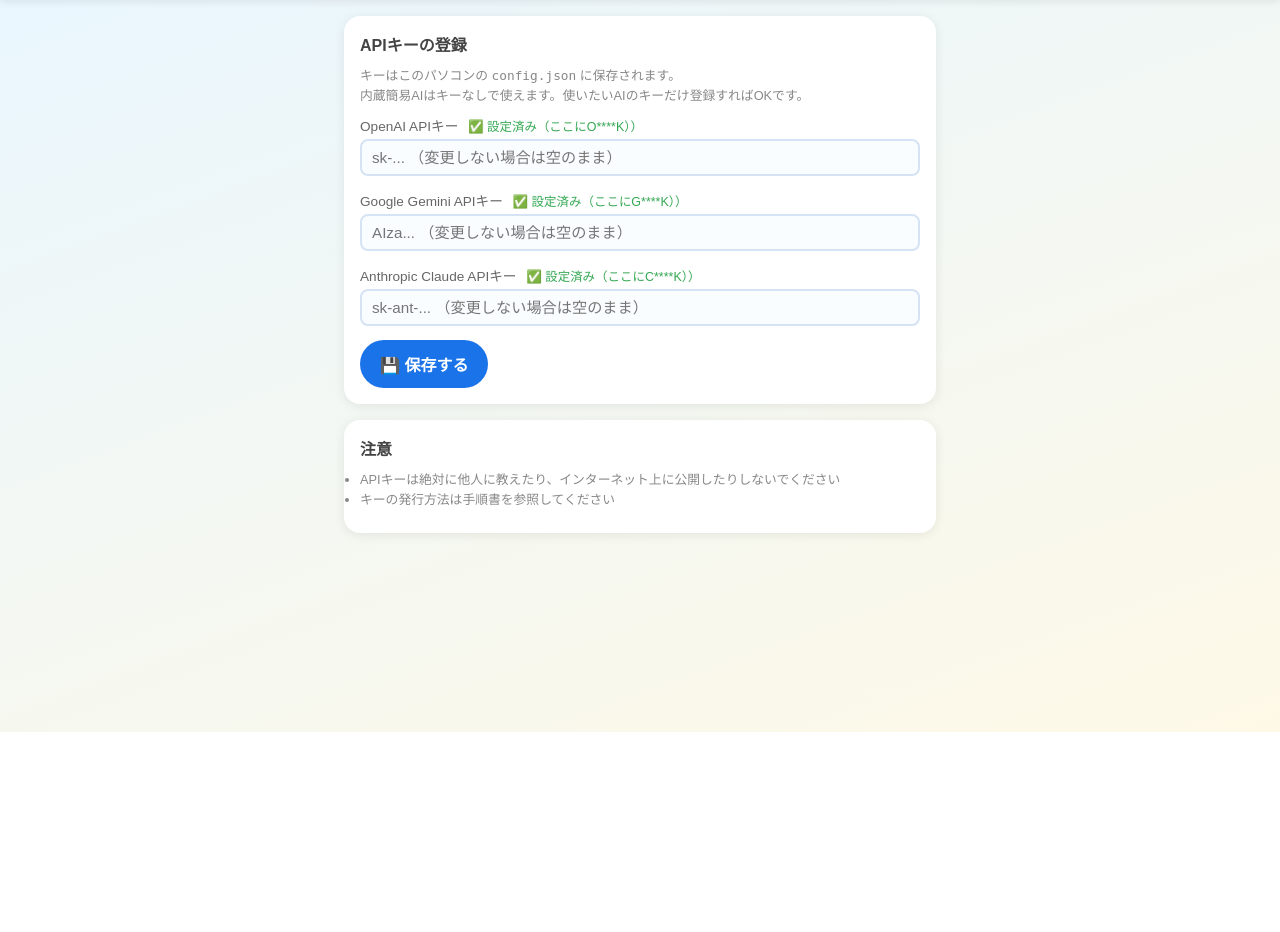
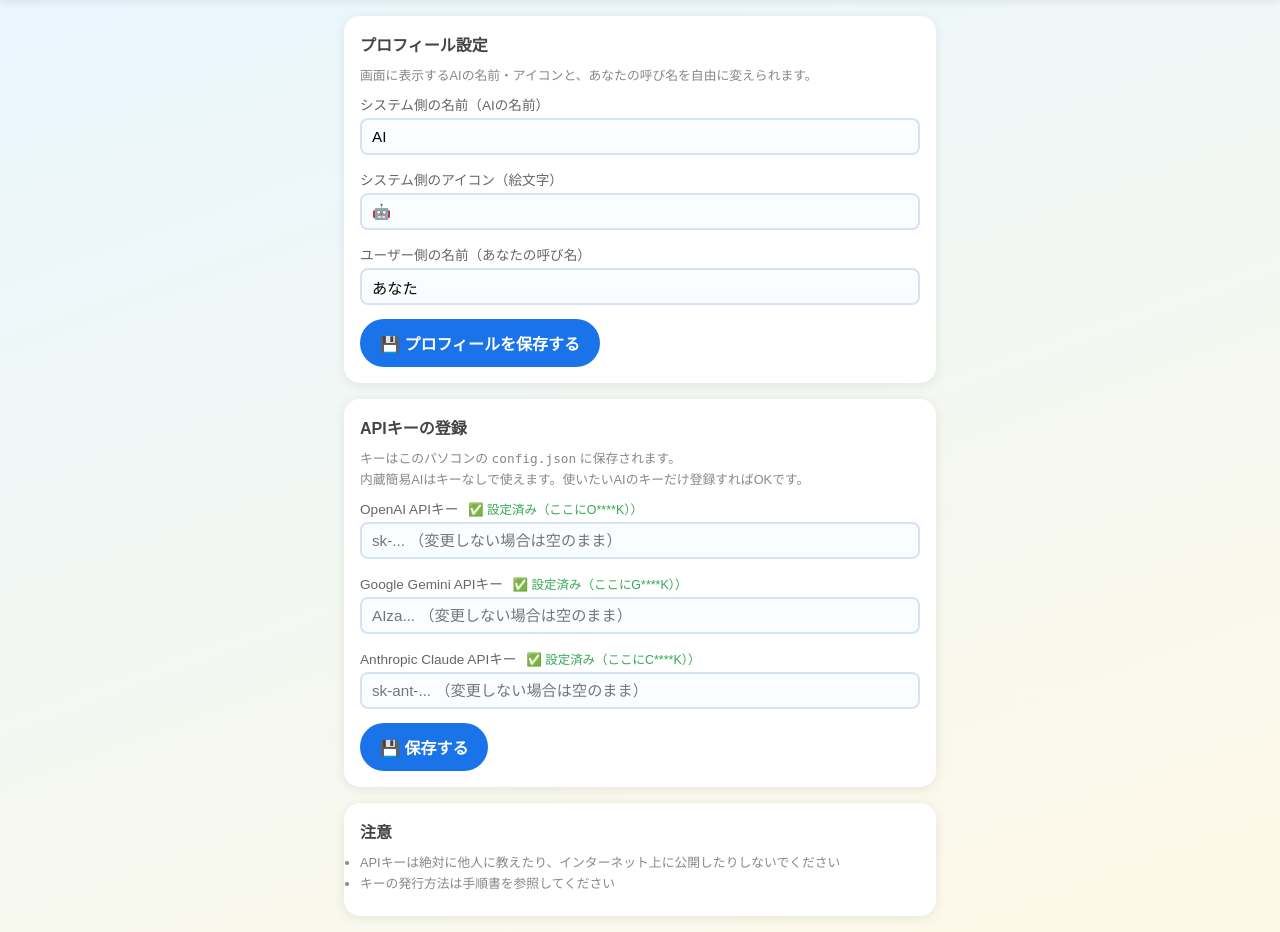
Before and after one commit to ShutaSegawa/Summer-TECH-CAMP-2026, a Flask app: page /settings in a window 1280 px wide. Shown: the part 68-1000 px from the top of the page. Before the commit the page ends 800 px from the top, so only its background shows below. Run offline with Flask 3, Linux system fonts and the light colour scheme.

Commit message:
システム名/アイコン・ユーザー名の設定機能を追加、軽量AIモデル採用を確認 (#1, #2, #4)
- #4: server.py にプロフィール設定（system_name/system_icon/user_name）を追加し、
  設定画面から変更・チャット画面への反映を可能にした
- #1, #2: 使用モデルは初回コミット時点から gemini-3.1-flash-lite / gpt-5.4-nano /
  claude-haiku-4-5 の軽量構成になっており、両issueの要件を満たしていることを確認

Co-Authored-By: Claude Sonnet 5 <noreply@anthropic.com>

```diff
--- a/config.example.json
+++ b/config.example.json
@@ -1,5 +1,8 @@
 {
   "openai_api_key": "ここにOpenAIのAPIキーを貼り付ける（使わない場合は空でOK）",
   "gemini_api_key": "ここにGeminiのAPIキーを貼り付ける（使わない場合は空でOK）",
-  "claude_api_key": "ここにClaudeのAPIキーを貼り付ける（使わない場合は空でOK）"
+  "claude_api_key": "ここにClaudeのAPIキーを貼り付ける（使わない場合は空でOK）",
+  "system_name": "AI",
+  "system_icon": "🤖",
+  "user_name": "あなた"
 }
--- a/server.py
+++ b/server.py
@@ -23,6 +23,13 @@ CONVERSATION_PATH = os.path.join(BASE_DIR, "conversation.json")
 
 # VOICEVOXエンジンのアドレス（VOICEVOXアプリを起動しておくと使える）
 VOICEVOX_URL = "http://127.0.0.1:50021"
+
+# プロフィール（システム側の名前・アイコン、ユーザー側の名前）の初期値
+DEFAULT_PROFILE = {
+    "system_name": "AI",
+    "system_icon": "🤖",
+    "user_name": "あなた",
+}
 
 # 利用できるAIとモデルの一覧（プルダウンに表示される）
 AI_PROVIDERS = {
@@ -72,6 +79,17 @@ def get_api_key(provider):
     if not key and provider in env_names:
         key = os.environ.get(env_names[provider], "")
     return key
+
+
+def get_profile():
+    """システム側の名前・アイコン、ユーザー側の名前を取得（未設定なら初期値）"""
+    config = load_config()
+    profile = dict(DEFAULT_PROFILE)
+    for key in DEFAULT_PROFILE:
+        value = (config.get(key) or "").strip()
+        if value:
+            profile[key] = value
+    return profile
 
 
 # ----------------------------------------------------------------------
@@ -188,7 +206,7 @@ def chat_with_claude(messages, system_prompt, model):
 # ----------------------------------------------------------------------
 @app.route("/")
 def index():
-    return render_template("index.html", providers=AI_PROVIDERS)
+    return render_template("index.html", providers=AI_PROVIDERS, profile=get_profile())
 
 
 @app.route("/settings")
@@ -327,6 +345,29 @@ def api_config_post():
     return jsonify({"ok": True})
 
 
+# ----------------------------------------------------------------------
+# API：設定（プロフィール = システム側の名前・アイコン、ユーザー側の名前）
+# ----------------------------------------------------------------------
+@app.route("/api/profile", methods=["GET"])
+def api_profile_get():
+    return jsonify(get_profile())
+
+
+@app.route("/api/profile", methods=["POST"])
+def api_profile_post():
+    data = request.get_json()
+    config = load_config()
+    for key in DEFAULT_PROFILE:
+        if key in data:
+            value = (data.get(key) or "").strip()
+            if value:
+                config[key] = value
+            else:
+                config.pop(key, None)
+    save_config(config)
+    return jsonify(get_profile())
+
+
 if __name__ == "__main__":
     print("=" * 50)
     print(" SummerTECH-CAMP 2026 音声対話システム")
--- a/static/app.js
+++ b/static/app.js
@@ -58,7 +58,9 @@ function addBubble(who, text) {
   div.className = "bubble " + who;
   const label = document.createElement("span");
   label.className = "who";
-  label.textContent = who === "user" ? "あなた" : who === "ai" ? "AI" : "エラー";
+  label.textContent = who === "user" ? PROFILE.user_name
+    : who === "ai" ? `${PROFILE.system_icon} ${PROFILE.system_name}`
+    : "エラー";
   div.appendChild(label);
   div.appendChild(document.createTextNode(text));
   chatArea.appendChild(div);
--- a/static/settings.js
+++ b/static/settings.js
@@ -1,6 +1,40 @@
-// APIキー設定画面のプログラム
+// APIキー・プロフィール設定画面のプログラム
 
 const fields = ["openai", "gemini", "claude"];
+const profileFields = ["system_name", "system_icon", "user_name"];
+const profileInputIds = { system_name: "system-name", system_icon: "system-icon", user_name: "user-name" };
+
+// 現在のプロフィール設定を表示（入力欄に現在値をプレースホルダーとして反映）
+async function loadProfile() {
+  const res = await fetch("/api/profile");
+  const data = await res.json();
+  for (const key of profileFields) {
+    const input = document.getElementById(profileInputIds[key]);
+    input.value = data[key] || "";
+  }
+}
+
+document.getElementById("profile-save-button").addEventListener("click", async () => {
+  const body = {};
+  for (const key of profileFields) {
+    body[key] = document.getElementById(profileInputIds[key]).value.trim();
+  }
+  const res = await fetch("/api/profile", {
+    method: "POST",
+    headers: { "Content-Type": "application/json" },
+    body: JSON.stringify(body),
+  });
+  const msg = document.getElementById("profile-save-message");
+  if (res.ok) {
+    msg.textContent = "保存しました！";
+    setTimeout(() => (msg.textContent = ""), 3000);
+  } else {
+    msg.textContent = "保存に失敗しました";
+    msg.style.color = "#ea4335";
+  }
+});
+
+loadProfile();
 
 // 現在の設定状況を表示（キー本体は伏せ字で表示される）
 async function loadStatus() {
--- a/templates/settings.html
+++ b/templates/settings.html
@@ -13,6 +13,29 @@
 </header>
 
 <main class="container settings-container">
+  <section class="card">
+    <h2>プロフィール設定</h2>
+    <p class="hint">画面に表示するAIの名前・アイコンと、あなたの呼び名を自由に変えられます。</p>
+
+    <div class="key-row">
+      <label for="system-name">システム側の名前（AIの名前）</label>
+      <input id="system-name" type="text" placeholder="例：AI（未入力なら初期値のまま）" autocomplete="off">
+    </div>
+
+    <div class="key-row">
+      <label for="system-icon">システム側のアイコン（絵文字）</label>
+      <input id="system-icon" type="text" placeholder="例：🤖（未入力なら初期値のまま）" autocomplete="off">
+    </div>
+
+    <div class="key-row">
+      <label for="user-name">ユーザー側の名前（あなたの呼び名）</label>
+      <input id="user-name" type="text" placeholder="例：あなた（未入力なら初期値のまま）" autocomplete="off">
+    </div>
+
+    <button id="profile-save-button" class="btn btn-send">💾 プロフィールを保存する</button>
+    <span id="profile-save-message" class="save-message"></span>
+  </section>
+
   <section class="card">
     <h2>APIキーの登録</h2>
     <p class="hint">
```
Also changed, not shown: templates/index.html (+4 -3 lines).
